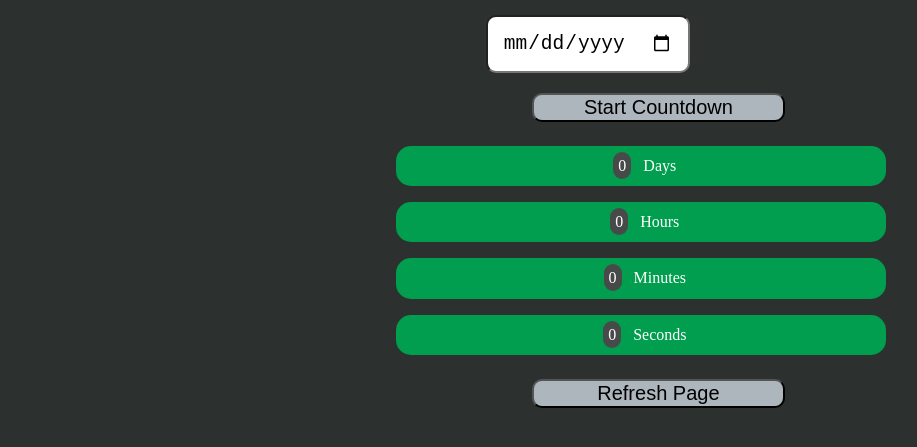
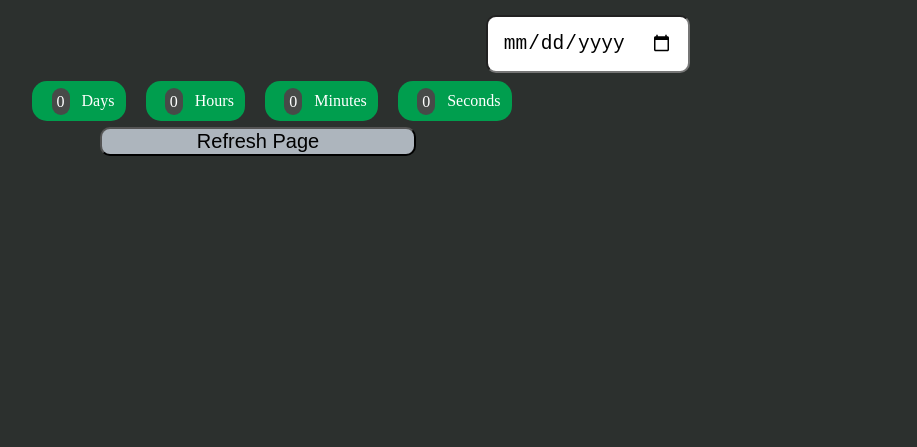
Before and after one commit to PatelShivi/mtm6302-assignment-3, a plain HTML site: page index.html in a window 1280 px wide. Shown: the part 185-632 px from the top of the page, without its empty margins (52-969 px from the left). Drawn offline with Linux system fonts and the light colour scheme.

Commit message:
remove start countdown button

```diff
--- a/index.html
+++ b/index.html
@@ -12,9 +12,11 @@
     <div class="container">
         <h1>Write The Target Date </h1>
         <input id="date" type="date" name="endDate" placeholder="ex. 22 May, 2021">
+
         <div class="clock">
-         <button id="myButton" onclick="buttonCode()">Start Countdown</button>
-        <span><span class="days">0</span> Days</span> <span><span class="hours">0</span> Hours</span> <span><span class="minutes">0</span> Minutes</span> <span><span class="seconds">0</span> Seconds</span>
+         <!-- <button id="myButton" onclick="buttonCode()">Start Countdown</button> -->
+         <div class="countdown">
+        <span><span class="days">0</span> Days</span> <span><span class="hours">0</span> Hours</span> <span><span class="minutes">0</span> Minutes</span> <span><span class="seconds">0</span> Seconds</span></div>
         <button id="refreshPage" onClick="window.location.reload();">Refresh Page</button>
         </div>
     </div>
--- a/style.css
+++ b/style.css
@@ -18,7 +18,7 @@ h1 {
     border-radius: 10px;
 }
 
-#myButton {
+/* #myButton {
     width: 50%;
     text-align: center;
     margin-left: 9rem;
@@ -26,15 +26,15 @@ h1 {
     background-color: #adb5bd;
     border-radius: 10px;
     margin-bottom: 1rem;
-}
+} */
 
 .clock {
     display: grid;
     text-align: center;
-    width: 40%;
+    width: 50%;
     color: white;
     font-size: 1em;
-    padding-left: 27rem;
+    /* padding-left: 27rem; */
 
 }
 
```
